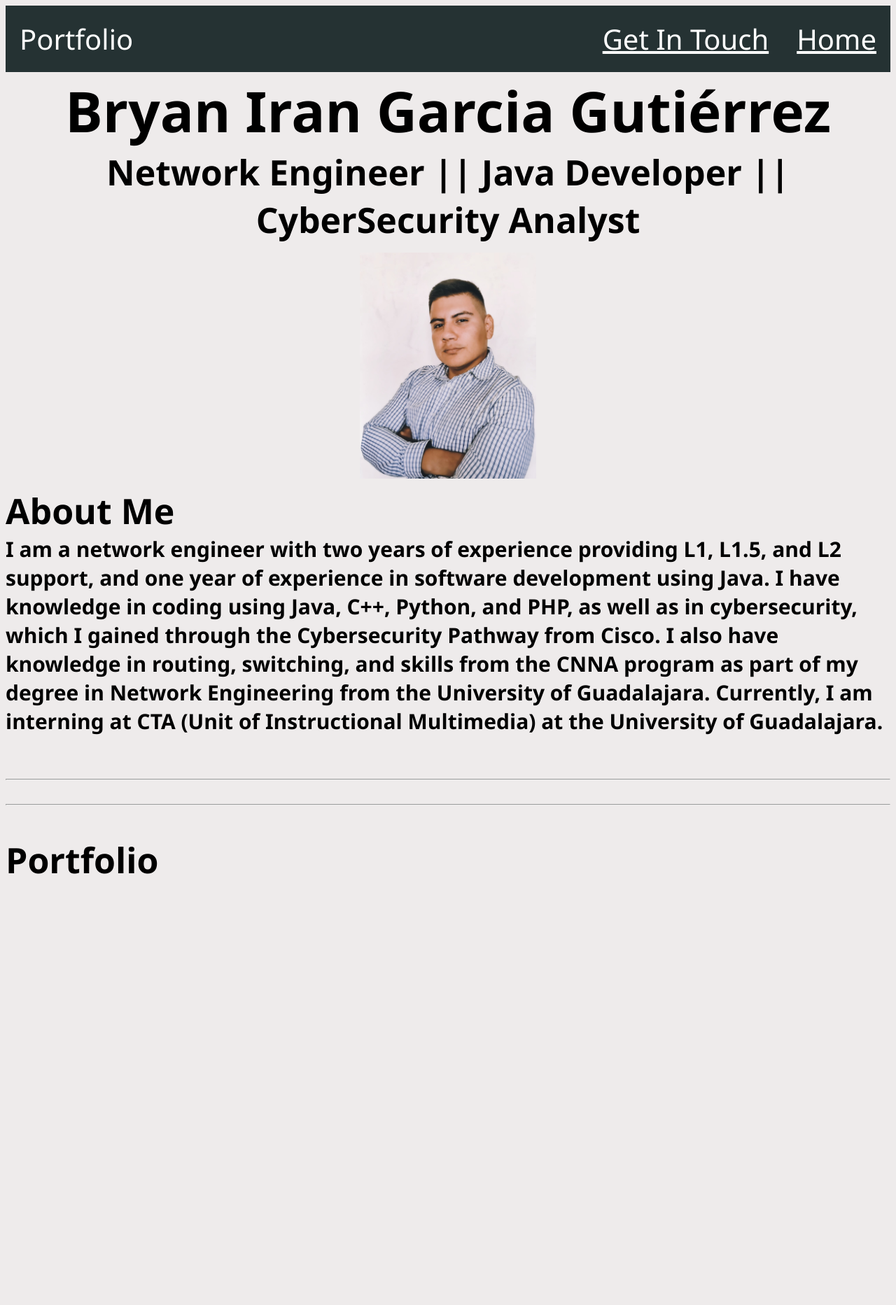
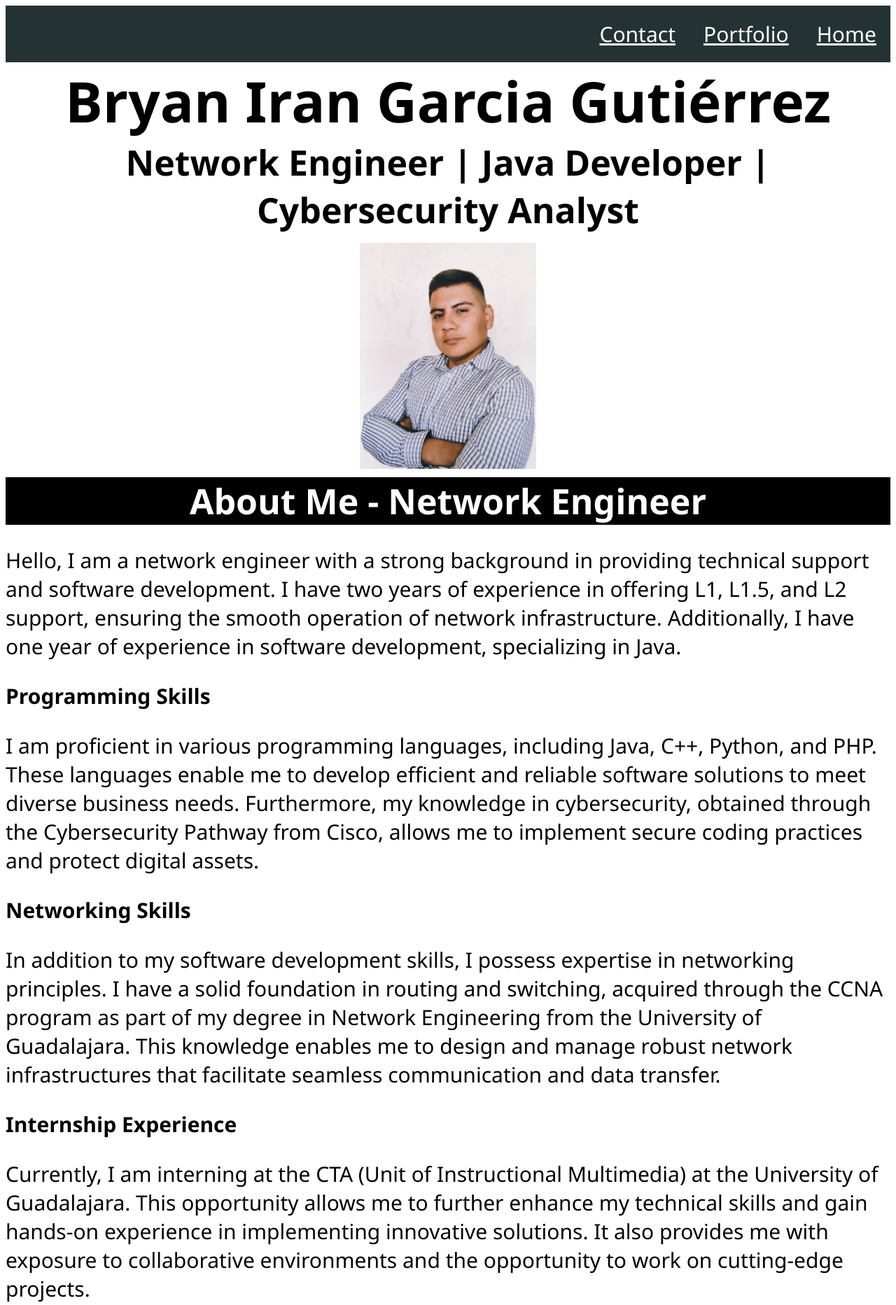
Before and after one commit to biggbackagain/portafolio, a plain HTML site: page index.html in a window 1280 px wide. Shown: the top 1865 px of the page at 70% size. Before the commit the page ends 1271 px from the top, so only its background shows below. Drawn offline with Linux system fonts and the light colour scheme.

Commit message:
Se realiza otras modificaciones en la estructura Ya se agregaron siguientes apartados -Sobre mi -Portafolio

```diff
--- a/css/style.css
+++ b/css/style.css
@@ -1,8 +1,73 @@
-ul
+.center
 {
+    display: block;
+    margin-left: auto;
+    margin-right: auto;
+    width: 20%;
+    padding: 1%;
+}
+ul{
     list-style-type: none;
     margin: 0;
     padding: 0;
     overflow: hidden;
-    background-color: powderblue;
-}
+    background-color: #253233;
+     }
+
+  li {
+    float: right;
+     }
+
+  li a {
+    display: block;
+    color: white;
+    text-align: center;
+    padding: 20px;
+    text-decoration: browna;
+       }
+  li a:hover {
+    background-color: #000000;
+  }
+  li {
+    list-style-type: none;
+    margin: 0;
+    padding: 0;
+    font-size: 40px;
+    overflow: hidden;
+    display: block;
+    color: white;
+    font-family: "Segoe UI", Tahoma, Geneva, Verdana, sans-serif;
+  }
+  h1 {
+
+    text-align: center;
+    font-family: "Segoe UI", Tahoma, Geneva, Verdana, sans-serif;
+    font-size: 80px;
+    margin: 0;
+  }
+  h2 {
+
+    text-align: center;
+    font-family: "Segoe UI", Tahoma, Geneva, Verdana, sans-serif;
+    font-size: 50px;
+    margin: 0;
+  }
+  p{
+    text-align: left;
+    font-family: 'Segoe UI', Tahoma, Geneva, Verdana, sans-serif;
+    font-size: 30px;
+    margin 5;
+    justify-content;
+  }
+  h3{
+    text-align: justify;
+    font-family: 'Segoe UI', Tahoma, Geneva, Verdana, sans-serif;
+    font-size: 30px;
+    margin 5;
+  }
+  a{
+    text-align: center;
+    font-family: 'Segoe UI', Tahoma, Geneva, Verdana, sans-serif;
+    font-size: 30px;
+    margin 5;
+  }
--- a/index.html
+++ b/index.html
@@ -5,101 +5,135 @@
     <meta http-equiv="X-UA-Compatible" content="IE=edge" />
     <title>Portafolio</title>
     <meta name="viewport" content="width=device-width, initial-scale=1" />
-    <style>
-      .center {
-        display: block;
-        margin-left: auto;
-        margin-right: auto;
-        width: 20%;
-        padding: 1%;
-      }
-      ul {
-        list-style-type: none;
-        margin: 0;
-        padding: 0;
-        overflow: hidden;
-        background-color: #253233;
-      }
-
-      li {
-        float: right;
-      }
-
-      li a {
-        display: block;
-        color: white;
-        text-align: center;
-        padding: 20px;
-        text-decoration: browna;
-      }
-      li a:hover {
-        background-color: #000000;
-      }
-      li {
-        list-style-type: none;
-        margin: 0;
-        padding: 0;
-        font-size: 40px;
-        overflow: hidden;
-        display: block;
-        color: white;
-        font-family: "Segoe UI", Tahoma, Geneva, Verdana, sans-serif;
-      }
-      h1 {
-        text-align: center;
-        font-family: "Segoe UI", Tahoma, Geneva, Verdana, sans-serif;
-        font-size: 80px;
-        margin: 0;
-      }
-      h2 {
-        text-align: center;
-        font-family: "Segoe UI", Tahoma, Geneva, Verdana, sans-serif;
-        font-size: 50px;
-        margin: 0;
-      }
-    </style>
+    <link rel="stylesheet" href="css/style.css" />
+    <!-- Enlaza tu archivo CSS externo -->
   </head>
-  <body style="background-color: rgb(238, 235, 235)">
-    <div>
+  <body>
+    <header>
       <nav>
         <ul>
-          <li style="float: left"><a>Portfolio</a></li>
-          <li><a href="#Get In Touch">Home</a></li>
-          <li><a href="#Portfolio">Get In Touch</a></li>
+          <li><a href="#Home">Home</a></li>
+          <li><a href="#Portfolio">Portfolio</a></li>
+          <li><a href="#Contact">Contact</a></li>
         </ul>
       </nav>
-    </div>
-    <div id="Home">
+    </header>
+
+    <section id="Home">
       <h1>Bryan Iran Garcia Gutiérrez</h1>
-      <h2>Network Engineer || Java Developer || CyberSecurity Analyst</h2>
-      <img src="image/iran.jpg" alt="Iran garcia" class="center" />
-      <h1 style="font-size: 50px; text-align: left">
-        About Me
-        <h2 style="font-size: 30px; justify-content; text-align: left; ">
-          I am a network engineer with two years of experience providing L1,
-          L1.5, and L2 support, and one year of experience in software
-          development using Java. I have knowledge in coding using Java, C++,
-          Python, and PHP, as well as in cybersecurity, which I gained through
-          the Cybersecurity Pathway from Cisco. I also have knowledge in
-          routing, switching, and skills from the CNNA program as part of my
-          degree in Network Engineering from the University of Guadalajara.
-          Currently, I am interning at CTA (Unit of Instructional Multimedia) at
-          the University of Guadalajara.
-        </h2>
-      </h1>
-      <br>
-      <br><br>
-     <hr>
-     <br>
-     <hr>
-     <br>
-     <br>
+      <h2>Network Engineer | Java Developer | Cybersecurity Analyst</h2>
+      <img src="image/iran.jpg" alt="Iran Garcia" class="center" />
+      <div class="about-me">
+        <div id="network-engineer-description">
+          <h2 style="background-color: #000000; color:white">About Me - Network Engineer</h2>
+          <p>
+            Hello, I am a network engineer with a strong background in providing
+            technical support and software development. I have two years of
+            experience in offering L1, L1.5, and L2 support, ensuring the smooth
+            operation of network infrastructure. Additionally, I have one year
+            of experience in software development, specializing in Java.
+          </p>
 
-    </div>
-    <div id="Portfolio"">
-      <h1 style="font-size: 50px; text-align: left">
-       <a class="Portfolio"">Portfolio</a>
+          <div id="programming-skills">
+            <h3>Programming Skills</h3>
+            <p>
+              I am proficient in various programming languages, including Java,
+              C++, Python, and PHP. These languages enable me to develop
+              efficient and reliable software solutions to meet diverse business
+              needs. Furthermore, my knowledge in cybersecurity, obtained
+              through the Cybersecurity Pathway from Cisco, allows me to
+              implement secure coding practices and protect digital assets.
+            </p>
+          </div>
 
-    </div >
+          <div id="networking-skills">
+            <h3>Networking Skills</h3>
+            <p>
+              In addition to my software development skills, I possess expertise
+              in networking principles. I have a solid foundation in routing and
+              switching, acquired through the CCNA program as part of my degree
+              in Network Engineering from the University of Guadalajara. This
+              knowledge enables me to design and manage robust network
+              infrastructures that facilitate seamless communication and data
+              transfer.
+            </p>
+          </div>
+
+          <div id="internship-experience">
+            <h3>Internship Experience</h3>
+            <p>
+              Currently, I am interning at the CTA (Unit of Instructional
+              Multimedia) at the University of Guadalajara. This opportunity
+              allows me to further enhance my technical skills and gain hands-on
+              experience in implementing innovative solutions. It also provides
+              me with exposure to collaborative environments and the opportunity
+              to work on cutting-edge projects.
+            </p>
+          </div>
+
+          <p>
+            As a dedicated network engineer, I am passionate about leveraging my
+            skills and experience to optimize network performance and enhance
+            cybersecurity measures. I am committed to continuous learning and
+            staying updated with the latest industry trends. I am eager to
+            contribute my expertise to impactful projects and drive
+            technological advancements.
+          </p>
+        </div>
+      </div>
+    </section>
+
+    <section id="Portfolio">
+      <h2 style="background-color: #000000; color:white">Portfolio</h2>
+      <div class="project">
+        <h3 style="background-color: #000000; color:white">Portfolio Web</h3>
+        <p>
+          This project is my own web portfolio, designed and developed using
+          HTML and CSS. The main objective of the portfolio is to showcase my
+          skills, experience, and notable projects in an attractive and
+          accessible manner.
+        </p>
+        <p>
+          The portfolio design focuses on usability and aesthetics, employing a
+          combination of elegant colors and a clean, modern layout. The
+          portfolio structure is organized into clear sections, such as the home
+          page, project section, and contact information.
+        </p>
+        <p>
+          Regarding development, best practices of HTML and CSS have been
+          utilized to ensure clean and optimized code. Semantic HTML has been
+          employed to enhance accessibility and search engine indexing.
+          Additionally, CSS has been applied to add custom styles, such as
+          typography, colors, grid layouts, and subtle visual effects.
+        </p>
+        <p>
+          Through my web portfolio, visitors can explore my personal
+          information, learn about my skills and projects, and get in touch with
+          me for job opportunities or collaborations. I have also ensured that
+          the portfolio is responsive, meaning it adapts and looks great on
+          different devices and screen sizes.
+        </p>
+        <p>
+          This web portfolio project represents my passion for web design and
+          development, as well as my dedication to showcasing my skills and
+          accomplishments to potential employers or clients. I am proud to have
+          created my own portfolio and excited to share it with the world.
+        </p>
+        <center style="background-color: #9a98986b;"><a style="color:black; font-size: 50px;" href="#"">View Project</a></center>
+      </div>
+
+      <div class="project">
+        <h3 style="background-color: #000000; color:white">Project 2</h3>
+        <p>Description of the project goes here...</p>
+        <a href="project2.html">View Project</a>
+      </div>
+    </section>
+    <section id="Contact">
+      <h2>Contact</h2>
+      <!-- Agrega tu información de contacto aquí -->
+    </section>
+
+    <script src="script.js"></script>
+    <!-- Enlaza tu archivo JavaScript externo si es necesario -->
   </body>
 </html>
```
